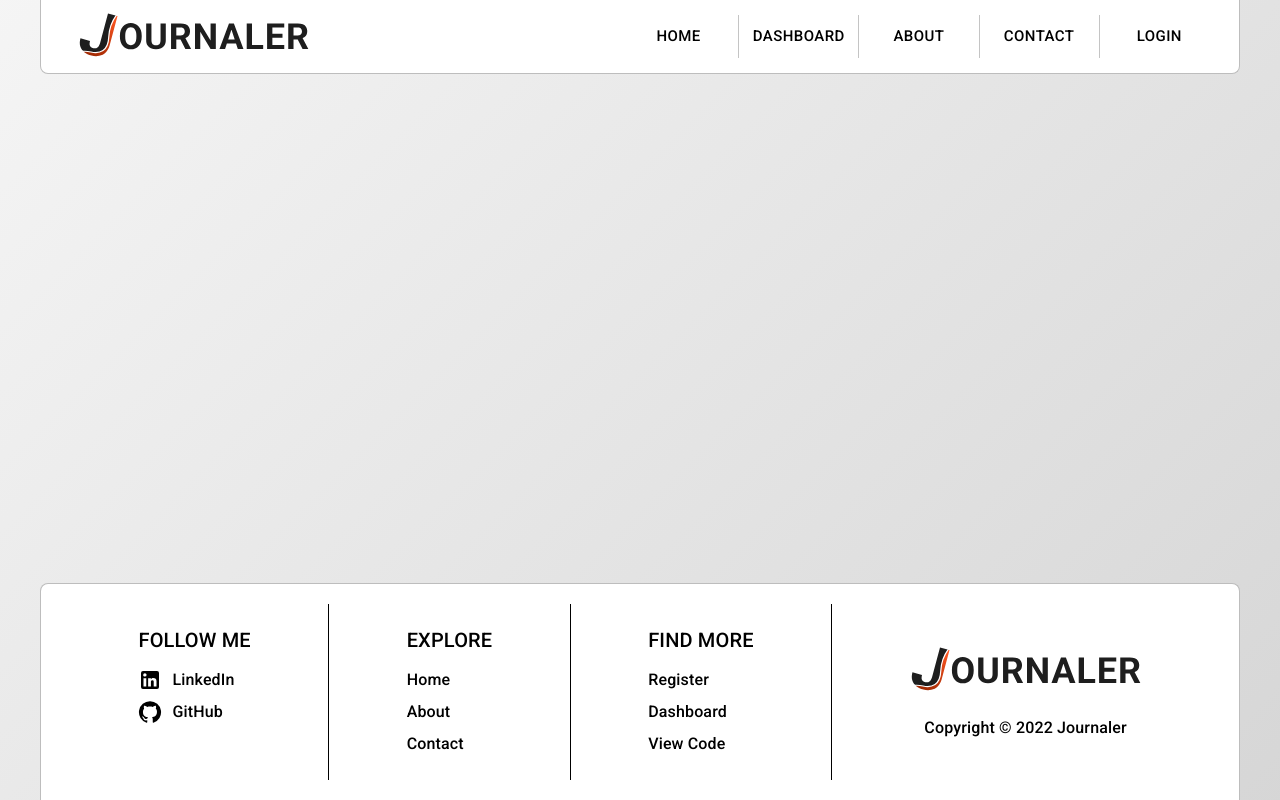
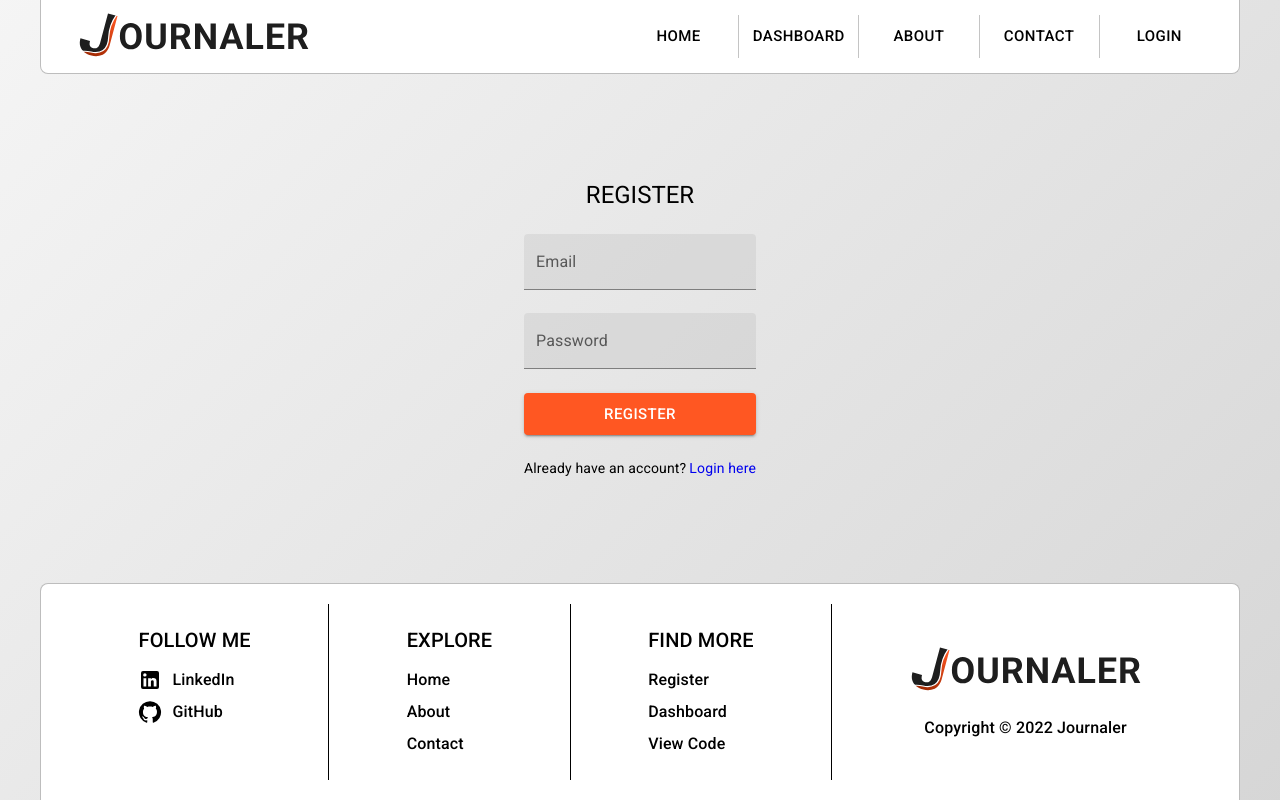
Before and after one commit to waylonturbes/journaler-frontend, a React (Create React App) app: page /register in a window 1280 px wide. Built offline with nearby package versions, Linux system fonts and the light colour scheme.

Commit message:
feat: create register page and form

```diff
--- a/src/App.tsx
+++ b/src/App.tsx
@@ -2,7 +2,7 @@ import React from "react";
 import { Routes, Route } from "react-router-dom";
 import { Box } from "@mui/material";
 
-import { About, Home, Login } from "./components/pages";
+import { About, Home, Login, Register } from "./components/pages";
 
 const App: React.FC = () => {
   return (
@@ -14,6 +14,7 @@ const App: React.FC = () => {
           <Route path="contact" />
           <Route path="dashboard" />
           <Route path="login" element={<Login />} />
+          <Route path="register" element={<Register />} />
         </Route>
       </Routes>
     </Box>
--- /dev/null
+++ b/src/components/pages/Register.tsx
@@ -0,0 +1,94 @@
+import React, { useState } from "react";
+import {
+  Box,
+  InputLabel,
+  FilledInput,
+  FormControl,
+  Button,
+  Typography,
+} from "@mui/material";
+import { Link } from "react-router-dom";
+
+interface Credentials {
+  email: string;
+  password: string;
+}
+
+const Register: React.FC = () => {
+  const [credentials, setCredentials] = useState<Credentials>({
+    email: "",
+    password: "",
+  });
+
+  const handleInputs = (event: React.ChangeEvent<HTMLInputElement>) => {
+    setCredentials({ ...credentials, [event.target.name]: event.target.value });
+  };
+
+  const handleSubmit = async (event: React.FormEvent<HTMLFormElement>) => {
+    event.preventDefault();
+    // Call DB here
+  };
+
+  return (
+    <Box
+      component="div"
+      sx={{
+        display: "flex",
+        justifyContent: "center",
+        flex: "auto",
+        py: "2rem",
+      }}
+    >
+      <Box
+        component="form"
+        sx={{
+          display: "flex",
+          flexDirection: "column",
+          alignSelf: "center",
+          alignContent: "center",
+          justifyContent: "space-between",
+          minHeight: "300px",
+          maxWidth: "256px",
+        }}
+        onSubmit={handleSubmit}
+      >
+        <Typography variant="h5" sx={{ alignSelf: "center" }}>
+          REGISTER
+        </Typography>
+        <FormControl sx={{ width: "100%" }} variant="filled">
+          <InputLabel htmlFor="email-input">Email</InputLabel>
+          <FilledInput
+            id="email-input"
+            type="email"
+            name="email"
+            value={credentials.email}
+            onChange={handleInputs}
+          />
+        </FormControl>
+        <FormControl sx={{ width: "100%" }} variant="filled">
+          <InputLabel htmlFor="password-input">Password</InputLabel>
+          <FilledInput
+            id="password-input"
+            type="text"
+            name="password"
+            value={credentials.password}
+            onChange={handleInputs}
+          />
+        </FormControl>
+        <Button variant="contained" size="large" sx={{ width: "100%" }}>
+          Register
+        </Button>
+        <Box component="div" sx={{ display: "flex", alignSelf: "center" }}>
+          <Typography variant="body2">Already have an account?</Typography>
+          <Typography variant="body2" sx={{ ml: "3px" }}>
+            <Link style={{ textDecoration: "none" }} to="/login">
+              Login here
+            </Link>
+          </Typography>
+        </Box>
+      </Box>
+    </Box>
+  );
+};
+
+export default Register;
--- a/src/components/pages/index.js
+++ b/src/components/pages/index.js
@@ -1,3 +1,4 @@
 export { default as Home } from "./Home";
 export { default as About } from "./About";
 export { default as Login } from "./Login";
+export { default as Register } from "./Register";
```
